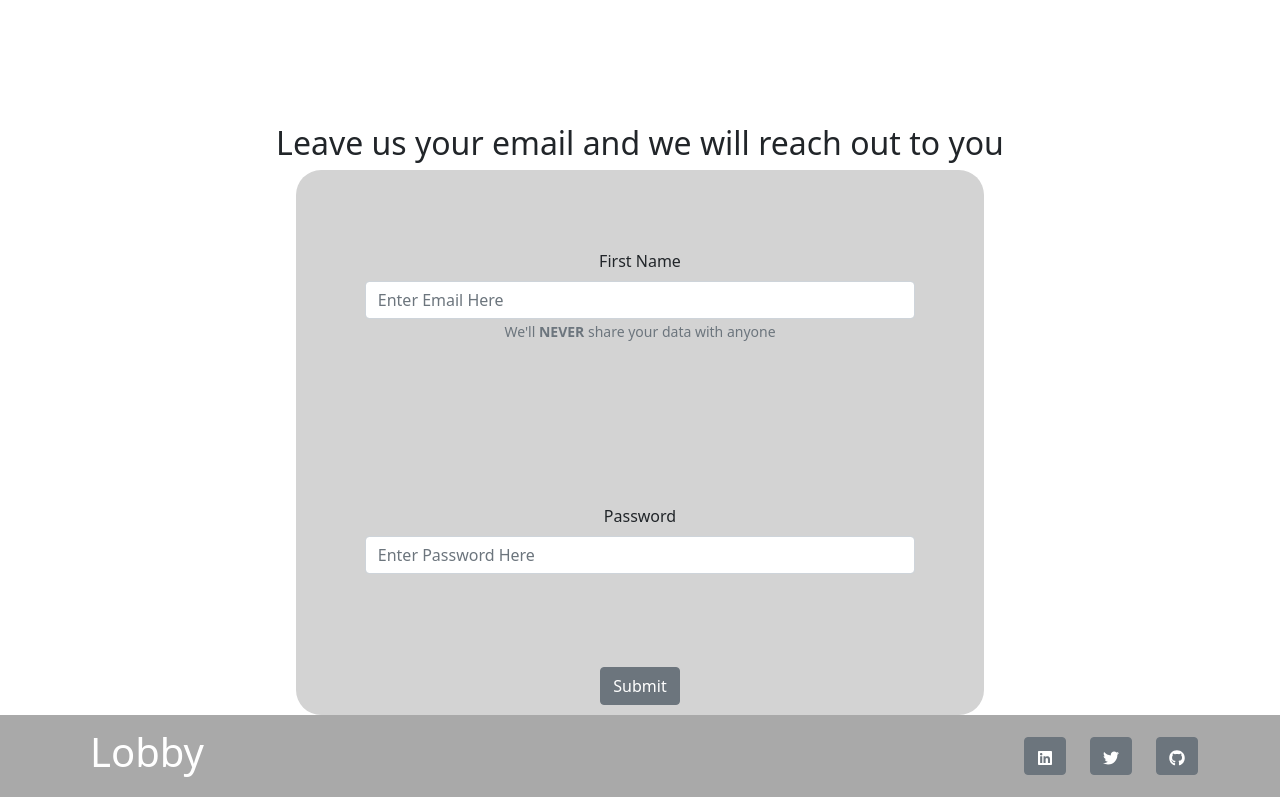
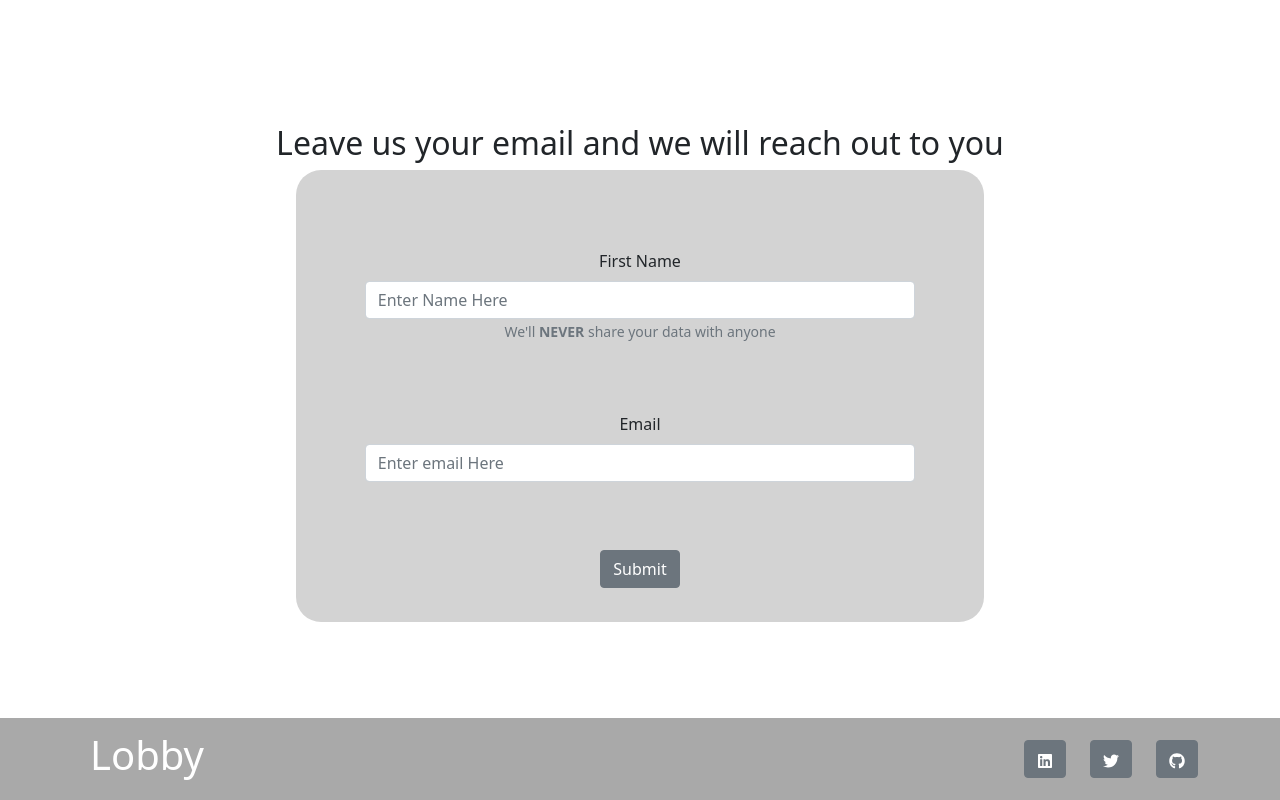
Before and after one commit to chaunceyplum/Lobby, a React (Create React App) app: page /contact in a window 1280 px wide. Shown: the part 900-1700 px from the top of the page. Built offline with nearby package versions, Linux system fonts and the light colour scheme.

Commit message:
fixed redux-toolkit thunk API call gets data now.

```diff
--- a/src/components/Contact.js
+++ b/src/components/Contact.js
@@ -30,24 +30,25 @@ const Contact = () => {
                   <FormLabel>
                     First Name
                   </FormLabel>
-                  <FormControl type="email" placeholder="Enter Email Here" />
+                  <FormControl type="email" placeholder="Enter Name Here" />
                   <FormText>
                     We'll <strong>NEVER</strong> share your data with anyone
                   </FormText>
                 </FormGroup>
-                <br />
+
                 <FormGroup className='formMargin'>
                   <FormLabel>
-                    Password
+                    Email
                   </FormLabel>
-                  <FormControl type="password" placeholder="Enter Password Here" />
-                  <br/>
+                  <FormControl type="email" placeholder="Enter email Here" />
+
 
 
                 </FormGroup>
                 <Button variant="secondary" type="submit">
                   Submit
                 </Button>
+                <br /><br />
               </Form>
             </Container>
           </div>
@@ -57,6 +58,11 @@ const Contact = () => {
       <Col />
 
     </Row>
+    <Row>
+      <div>
+        <br /><br /><br /><br />
+      </div>
+    </Row>
 </Container>
     </div>
   )
--- a/src/components/Service.js
+++ b/src/components/Service.js
@@ -1,28 +1,31 @@
 import React from 'react'
-import { useState, useEffect} from 'react'
+import { useState, useEffect } from 'react'
 import { Button, Col, Container, Row } from 'react-bootstrap'
 import { useDispatch, useSelector } from 'react-redux'
-import { fetchPosts, getPostsError, getPostsStatus, selectAllPosts } from '../redux/DataSlice'
-
+import {
+  fetchPosts,
+  getPostsError,
+  getPostsStatus,
+  selectAllPosts,
+  fetched,
+} from '../redux/DataSlice'
 
 const Service = () => {
-    const dispatch =useDispatch()
-    const posts =useSelector(selectAllPosts)
-    const postsStatus =useSelector(getPostsStatus)
-    const error =useSelector(getPostsError)
+  const dispatch = useDispatch()
+  const posts = useSelector(selectAllPosts)
+  const postsStatus = useSelector(getPostsStatus)
+  const error = useSelector(getPostsError)
 
+  const [show, setShow] = useState(false)
 
-    const [show, setShow] = useState(false);
-
-    const handleClose = () => setShow(false);
-    const handleShow = () => setShow(true);
+  const handleClose = () => setShow(false)
+  const handleShow = () => setShow(true)
 
   useEffect(() => {
-
-        if(postsStatus  === 'idle') {
+    if (postsStatus !== 'succeded') {
       dispatch(fetchPosts())
     }
-    }, [postsStatus, dispatch]);
+  }, [postsStatus, dispatch])
 
   return (
     <div>
@@ -30,10 +33,7 @@ const Service = () => {
         <Row className='homeDiv'>
           <Col className='center'>
             <div className='center1'>
-                        <h3 className='center '>
-
-                            Services
-                        </h3>
+              <h3 className='center '>Services</h3>
             </div>
             <div>
               <br />
@@ -46,28 +46,22 @@ const Service = () => {
           </Col>
         </Row>
         <Row>
-                {
-                    show ?
-                    <div>
-                        Content
-                    </div>
-                    :
+          {show ? (
+            <div>Content</div>
+          ) : (
             <div className='center1'>
               {/* <Button onClick={handleShow} className='center1'>
                             Learn More
                         </Button> */}
               <div>
-                            <br/>
+                <br />
 
-                            <br/>
+                <br />
               </div>
             </div>
-                }
-
+          )}
         </Row>
-            <Row>
-                {console.log(posts)}
-            </Row>
+        <Row>{console.log(posts)}</Row>
       </Container>
     </div>
   )
--- a/src/redux/DataSlice.js
+++ b/src/redux/DataSlice.js
@@ -1,57 +1,53 @@
-import { createSlice, nanoid, createAsyncThunk } from "@reduxjs/toolkit";
+import { createSlice, nanoid, createAsyncThunk } from '@reduxjs/toolkit'
 import axios from 'axios'
-import { useDispatch } from "react-redux";
+import { useDispatch } from 'react-redux'
 
 const initialState = {
-    posts:[],
-    loading:false,
-    error:null
-
-
+  posts: [],
+  loading: false,
+  error: null,
 }
 
-    const apiUrl = "https://jsonplaceholder.typicode.com/posts"
+const apiUrl = 'https://jsonplaceholder.typicode.com/posts'
+const apiUrl1 = 'https://classycutzbackend.herokuapp.com/'
 
 export const fetchPosts = createAsyncThunk('fetchedRecipients/', async () => {
-        try{
+  try {
     const res = await axios.get(apiUrl)
-            return [...res];
+    // const data = res.data
+    // console.log(data)
+    // initialState.posts.push(data)
+
+    return [...res.data]
   } catch (err) {
-            return err.message;
+    return err.message
   }
 })
 
-
-
-
 export const DataSlice = createSlice({
-        name:'posts',
-        initialState:initialState,
-        reducers:{
-            fetched:{
+  name: 'posts',
+  initialState: initialState,
+  reducers: {
+    fetched: {
       reducer(state, action) {
         state.posts.push(action.payload)
-                    .then(console.log(state))
-                }
-
-            }
       },
-        extraReducers(builder){
+    },
+  },
+  extraReducers(builder) {
     builder
       .addCase(fetchPosts.pending, (state, action) => {
         state.status = 'loading'
       })
-                .addCase(fetchPosts.fulfilled, (state,action) => {
-                    state.status ='succeded'
+      .addCase(fetchPosts.fulfilled, (state, action) => {
+        state.status = 'succeded'
+        state.posts = state.posts.concat(action.payload)
       })
-                .addCase(fetchPosts.rejected, (state,action) => {
-                    state.status='failed'
+      .addCase(fetchPosts.rejected, (state, action) => {
+        state.status = 'failed'
         state.error = action.error.message
-
       })
-        }
-
-
+  },
 })
 
 export const selectAllPosts = (state) => state.posts
@@ -59,4 +55,4 @@ const initialState = {
 export const getPostsError = (state) => state.posts.error
 
 export const { fetched } = DataSlice.actions
-    export default DataSlice.reducer;
+export default DataSlice.reducer
```
Lines whose indentation alone changed are shown as unchanged.
